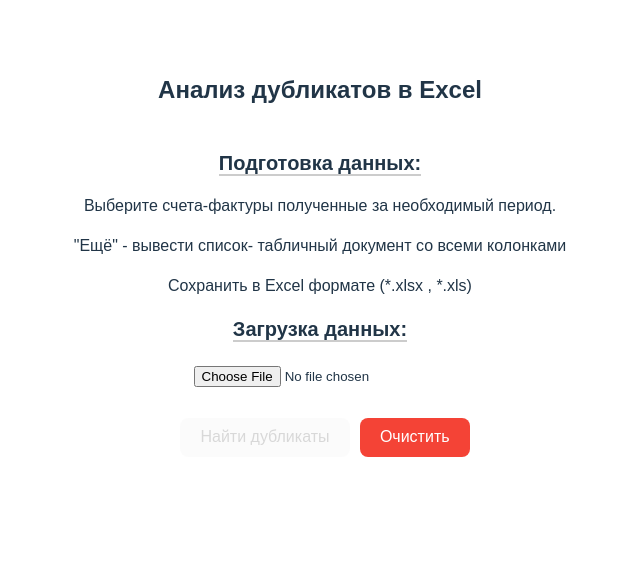
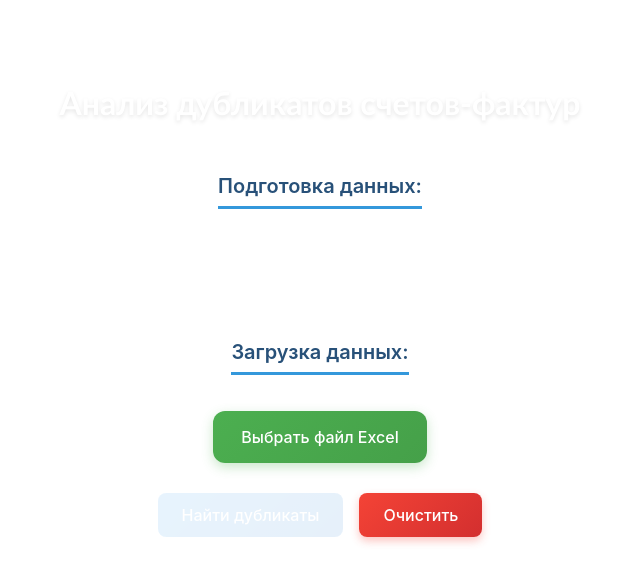
Before and after one commit to Yogurt7v/CheckRepeat, a React (Vite) app: page / in a window 1280 px wide. Shown: the top 584 px of the page, without its empty margins (320-960 px from the left). Built offline with nearby package versions, Linux system fonts and the light colour scheme.

Commit message:
деплой. и описание

```diff
--- a/src/App.css
+++ b/src/App.css
@@ -52,3 +52,297 @@ button:disabled:hover {
 button {
   cursor: pointer;
 }
+
+/* App container */
+.app-container {
+  padding: 20px;
+  font-family: 'Inter', -apple-system, BlinkMacSystemFont, 'Segoe UI', Roboto, sans-serif;
+  min-height: 100vh;
+  color: white;
+}
+
+/* Instruction styles */
+.instruction-container {
+  padding: 24px;
+  margin-bottom: 20px;
+  backdrop-filter: blur(10px);
+}
+
+.instruction-title {
+  font-size: 20px;
+  font-weight: 600;
+  border-bottom: 3px solid #3498db;
+  padding-bottom: 8px;
+  margin-bottom: 16px;
+  color: #285179;
+}
+
+/* Form styles */
+.form-section {
+  margin-bottom: 20px;
+}
+
+.file-input-container {
+  margin-bottom: 30px;
+}
+
+.file-input-hidden {
+  display: none;
+}
+
+/* Button styles */
+.file-upload-label {
+  display: inline-block;
+  padding: 14px 28px;
+  background: linear-gradient(135deg, #4caf50, #45a049);
+  color: white;
+  border-radius: 12px;
+  cursor: pointer;
+  font-size: 16px;
+  font-weight: 500;
+  transition: all 0.3s ease;
+  box-shadow: 0 4px 12px rgba(76, 175, 80, 0.3);
+  border: none;
+  text-align: center;
+}
+
+.file-upload-label:hover {
+  background: linear-gradient(135deg, #45a049, #3d8b40);
+  transform: translateY(-3px);
+  box-shadow: 0 8px 20px rgba(76, 175, 80, 0.4);
+}
+
+.btn-primary {
+  padding: 12px 24px;
+  background: linear-gradient(135deg, #2196f3, #1976d2);
+  color: white;
+  border: none;
+  border-radius: 8px;
+  cursor: pointer;
+  font-size: 16px;
+  font-weight: 500;
+  transition: all 0.3s ease;
+  box-shadow: 0 4px 8px rgba(33, 150, 243, 0.3);
+}
+
+.btn-primary:hover:not(:disabled) {
+  background: linear-gradient(135deg, #1976d2, #1565c0);
+  transform: translateY(-2px);
+  box-shadow: 0 6px 12px rgba(33, 150, 243, 0.4);
+}
+
+.btn-primary:disabled {
+  cursor: not-allowed;
+  background: linear-gradient(135deg, #2196f3, #1976d2);
+  opacity: 0.1;
+  box-shadow: none;
+  transform: none;
+}
+
+.btn-danger {
+  padding: 12px 24px;
+  background: linear-gradient(135deg, #f44336, #d32f2f);
+  color: white;
+  border: none;
+  border-radius: 8px;
+  cursor: pointer;
+  font-size: 16px;
+  font-weight: 500;
+  transition: all 0.3s ease;
+  box-shadow: 0 4px 8px rgba(244, 67, 54, 0.3);
+}
+
+.btn-danger:hover {
+  background: linear-gradient(135deg, #d32f2f, #b71c1c);
+  transform: translateY(-2px);
+  box-shadow: 0 6px 12px rgba(244, 67, 54, 0.4);
+}
+
+.btn-secondary,
+.btn-sticky {
+  padding: 10px 20px;
+  background: linear-gradient(135deg, #607d8b, #455a64);
+  color: white;
+  border: none;
+  border-radius: 8px;
+  cursor: pointer;
+  font-size: 14px;
+  font-weight: 500;
+  transition: all 0.3s ease;
+  box-shadow: 0 4px 8px rgba(96, 125, 139, 0.3);
+  position: fixed;
+  bottom: 20px;
+  right: 20px;
+}
+
+.btn-secondary:hover,
+.btn-sticky:hover {
+  background: linear-gradient(135deg, #455a64, #37474f);
+  transform: translateY(-2px);
+  box-shadow: 0 6px 12px rgba(96, 125, 139, 0.4);
+}
+
+/* Section styles */
+.duplicates-section {
+  margin-top: 40px;
+  background: rgba(255, 255, 255, 0.95);
+  border-radius: 16px;
+  padding: 24px;
+  box-shadow: 0 8px 32px rgba(0, 0, 0, 0.1);
+  backdrop-filter: blur(10px);
+}
+
+.section-header {
+  font-size: 24px;
+  font-weight: 600;
+  color: #2c3e50;
+  margin-bottom: 16px;
+  padding-bottom: 8px;
+}
+
+.filter-container {
+  display: flex;
+  align-items: center;
+  justify-content: space-between;
+  gap: 16px;
+  margin-bottom: 16px;
+  padding: 16px;
+  background: rgba(248, 249, 250, 0.8);
+  border-radius: 12px;
+  border: 1px solid rgba(0, 0, 0, 0.1);
+}
+
+.section-title {
+  margin: 0;
+  font-size: 20px;
+  font-weight: 600;
+  color: #34495e;
+}
+
+.filter-select {
+  padding: 8px 12px;
+  font-size: 14px;
+  border: 2px solid #bdc3c7;
+  border-radius: 8px;
+  background: white;
+  color: #2c3e50;
+  transition: all 0.3s ease;
+  min-width: 200px;
+}
+
+.filter-select:focus {
+  outline: none;
+  border-color: #3498db;
+  box-shadow: 0 0 0 3px rgba(52, 152, 219, 0.2);
+}
+
+/* Table styles */
+.modern-table {
+  width: 100%;
+  border-collapse: collapse;
+  border-radius: 12px;
+  overflow: hidden;
+  box-shadow: 0 4px 20px rgba(0, 0, 0, 0.1);
+  background: white;
+}
+
+.modern-table th {
+  background-color: #667eea;
+  color: white;
+  padding: 16px 12px;
+  text-align: center;
+  font-weight: 600;
+  font-size: 14px;
+  text-transform: uppercase;
+  letter-spacing: 0.5px;
+}
+
+.modern-table td {
+  padding: 12px;
+  border-bottom: 1px solid #ecf0f1;
+  font-size: 14px;
+  color: black;
+}
+
+.modern-table tr:nth-child(even) {
+  background: rgba(78, 156, 234, 0.127);
+}
+
+.modern-table tr:hover {
+  background: rgba(53, 150, 214, 0.325);
+  /* border: 2px solid #3498db; */
+  transition: background 0.2s ease;
+}
+
+.modern-table tr:last-child td {
+  border-bottom: none;
+}
+
+/* Message styles */
+.no-data-message {
+  text-align: center;
+  padding: 40px 20px;
+  color: #7f8c8d;
+  font-size: 16px;
+  background: rgba(255, 255, 255, 0.8);
+  border-radius: 12px;
+  border: 2px dashed #bdc3c7;
+}
+
+.main-title {
+  font-size: 32px;
+  font-weight: 700;
+  font-family: 'Gill Sans', 'Gill Sans MT', Calibri, 'Trebuchet MS', sans-serif;
+  color: white;
+  margin-bottom: 20px;
+  text-align: center;
+  text-shadow: 0 2px 4px rgba(0, 0, 0, 0.1);
+}
+
+.button-group {
+  display: flex;
+  justify-content: center;
+  margin: 0 auto;
+  gap: 16px;
+}
+
+.btn-sticky {
+  position: sticky;
+  bottom: 20px;
+  right: 20px;
+}
+
+/* Copied popup */
+.copied-popup {
+  position: fixed;
+  top: 20px;
+  right: 20px;
+  background: linear-gradient(135deg, #4caf50, #45a049);
+  color: white;
+  padding: 12px 24px;
+  border-radius: 12px;
+  box-shadow: 0 4px 20px rgba(76, 175, 80, 0.4);
+  font-weight: 600;
+  font-size: 14px;
+  z-index: 1000;
+  animation: fadeInOut 2s ease-in-out;
+}
+
+@keyframes fadeInOut {
+  0% {
+    opacity: 0;
+    transform: translateY(-10px);
+  }
+  10% {
+    opacity: 1;
+    transform: translateY(0);
+  }
+  90% {
+    opacity: 1;
+    transform: translateY(0);
+  }
+  100% {
+    opacity: 0;
+    transform: translateY(-10px);
+  }
+}
--- a/src/App.jsx
+++ b/src/App.jsx
@@ -12,6 +12,7 @@ const App = () => {
     []
   );
   const [duplicatesBySumOnly, setDuplicatesBySumOnly] = useState([]);
+  const [showCopiedPopup, setShowCopiedPopup] = useState(false);
 
   // Фильтры
   const [
@@ -55,6 +56,23 @@ const App = () => {
     if (upPageRef.current) {
       upPageRef.current.scrollIntoView({ behavior: 'smooth' });
     }
+  };
+
+  const handleCellClick = (e) => {
+    e.stopPropagation();
+    const text = e.target.textContent || '';
+    navigator.clipboard.writeText(text).catch((err) => {
+      console.error('Ошибка копирования:', err);
+    });
+
+    const originalBg = e.target.style.backgroundColor;
+    e.target.style.backgroundColor = '#d1ecf1';
+    setTimeout(() => {
+      e.target.style.backgroundColor = originalBg;
+    }, 200);
+
+    setShowCopiedPopup(true);
+    setTimeout(() => setShowCopiedPopup(false), 2000);
   };
 
   // === Поиск дубликатов ===
@@ -141,69 +159,68 @@ const App = () => {
     : duplicatesBySumOnly;
 
   return (
-    <div style={{ padding: '20px', fontFamily: 'sans-serif' }} ref={upPageRef}>
-      <h2>Анализ дубликатов в Excel</h2>
+    <div className="app-container" ref={upPageRef}>
+      <h2 className="main-title">Анализ дубликатов счетов-фактур</h2>
 
       {data.length <= 0 && <Instruction />}
 
-      <div style={{ marginBottom: '15px' }}>
-        <div style={{ marginBottom: '30px' }}>
+      <div className="form-section">
+        <div className="file-input-container">
+          <label htmlFor="file-upload" className="file-upload-label">
+            Выбрать файл Excel
+          </label>
           <input
+            id="file-upload"
             ref={fileInputRef}
             type="file"
             accept=".xlsx,.xls"
             onChange={handleFileChange}
+            className="file-input-hidden"
           />
         </div>
+        <div className="button-group">
           <button
             onClick={handleCheck}
             disabled={data.length <= 0}
-          style={{ marginLeft: '10px', marginRight: '10px' }}
+            className="btn-primary"
           >
             Найти дубликаты
           </button>
-        <button
-          onClick={handleClear}
-          style={{ backgroundColor: '#f44336', color: 'white' }}
-        >
+          <button onClick={handleClear} className="btn-danger">
             Очистить
           </button>
+        </div>
       </div>
 
       {/* Дубли по Сумма + Номер */}
       {duplicatesBySumAndNumber.length > 0 && (
-        <div style={{ marginTop: '30px' }}>
-          <h3>Дубликаты по «Сумма + Номер» ({duplicatesBySumAndNumber.length})</h3>
-          <table
-            border="1"
-            cellPadding="6"
-            style={{ width: '100%', borderCollapse: 'collapse' }}
-          >
+        <div className="duplicates-section">
+          <h3 className="section-header">
+            Дубликаты по «Сумма + Номер» ({duplicatesBySumAndNumber.length})
+          </h3>
+          <table className="modern-table">
             <thead>
               <tr>
                 <th>Дата</th>
+                <th>Номер</th>
                 <th>Сумма</th>
-                <th>Номер</th>
                 <th>Контрагент</th>
               </tr>
             </thead>
-            <tbody>{duplicatesBySumAndNumber.map(renderRow)}</tbody>
+            <tbody>
+              {duplicatesBySumAndNumber.map((item, index) =>
+                renderRow(item, index, handleCellClick)
+              )}
+            </tbody>
           </table>
         </div>
       )}
 
       {/* Дубли по Сумма + Контрагент — с фильтром */}
       {duplicatesBySumCounterpartyDate.length > 0 && (
-        <div style={{ marginTop: '30px' }}>
-          <div
-            style={{
-              display: 'flex',
-              alignItems: 'center',
-              gap: '10px',
-              marginBottom: '10px',
-            }}
-          >
-            <h3 style={{ margin: 0 }}>
+        <div className="duplicates-section">
+          <div className="filter-container">
+            <h3 className="section-title">
               Дубликаты по «Дата + Сумма + Контрагент» (
               {duplicatesBySumCounterpartyDate.length})
             </h3>
@@ -212,7 +229,7 @@ const App = () => {
               onChange={(e) =>
                 setSelectedCounterpartyForSumCounterpartyDate(e.target.value)
               }
-              style={{ padding: '4px 8px', fontSize: '14px' }}
+              className="filter-select"
             >
               <option value="">— Все контрагенты —</option>
               {uniqueCounterpartiesSumCp.map((counterparty) => (
@@ -224,45 +241,38 @@ const App = () => {
           </div>
 
           {filteredSumCounterparty.length > 0 ? (
-            <table
-              border="1"
-              cellPadding="6"
-              style={{ width: '100%', borderCollapse: 'collapse' }}
-            >
+            <table className="modern-table">
               <thead>
                 <tr>
                   <th>Дата</th>
+                  <th>Номер</th>
                   <th>Сумма</th>
-                  <th>Номер</th>
                   <th>Контрагент</th>
                 </tr>
               </thead>
-              <tbody>{filteredSumCounterparty.map(renderRow)}</tbody>
+              <tbody>
+                {filteredSumCounterparty.map((item, index) =>
+                  renderRow(item, index, handleCellClick)
+                )}
+              </tbody>
             </table>
           ) : (
-            <p>Нет записей для выбранного контрагента.</p>
+            <p className="no-data-message">Нет записей для выбранного контрагента.</p>
           )}
         </div>
       )}
 
       {/* Дубли только по Сумма — с фильтром */}
       {duplicatesBySumOnly.length > 0 && (
-        <div style={{ marginTop: '30px' }}>
-          <div
-            style={{
-              display: 'flex',
-              alignItems: 'center',
-              gap: '10px',
-              marginBottom: '10px',
-            }}
-          >
-            <h3 style={{ margin: 0 }}>
+        <div className="duplicates-section">
+          <div className="filter-container">
+            <h3 className="section-title">
               Дубликаты только по «Сумма» ({duplicatesBySumOnly.length})
             </h3>
             <select
               value={selectedCounterpartyForSumOnly}
               onChange={(e) => setSelectedCounterpartyForSumOnly(e.target.value)}
-              style={{ padding: '4px 8px', fontSize: '14px' }}
+              className="filter-select"
             >
               <option value="">— Все контрагенты —</option>
               {uniqueCounterpartiesSumOnly.map((counterparty) => (
@@ -274,32 +284,31 @@ const App = () => {
           </div>
 
           {filteredSumOnly.length > 0 ? (
-            <table
-              border="1"
-              cellPadding="6"
-              style={{ width: '100%', borderCollapse: 'collapse' }}
-            >
+            <table className="modern-table">
               <thead>
                 <tr>
                   <th>Дата</th>
+                  <th>Номер</th>
                   <th>Сумма</th>
-                  <th>Номер</th>
                   <th>Контрагент</th>
                 </tr>
               </thead>
-              <tbody>{filteredSumOnly.map(renderRow)}</tbody>
+              <tbody>
+                {filteredSumOnly.map((item, index) =>
+                  renderRow(item, index, handleCellClick)
+                )}
+              </tbody>
             </table>
           ) : (
-            <p>Нет записей для выбранного контрагента.</p>
+            <p className="no-data-message">Нет записей для выбранного контрагента.</p>
           )}
-          <button
-            onClick={scrollToTop}
-            style={{ position: 'fixed', bottom: '20px', right: '20px' }}
-          >
+          <button onClick={scrollToTop} className="btn-sticky">
             Наверх
           </button>
         </div>
       )}
+
+      {showCopiedPopup && <div className="copied-popup">Скопировано</div>}
     </div>
   );
 };
--- a/src/Instruction.jsx
+++ b/src/Instruction.jsx
@@ -1,15 +1,11 @@
 export default function Instruction() {
   return (
-    <div style={{ padding: '20px', fontFamily: 'Arial, sans-serif' }}>
-      <strong style={{ fontSize: '20px', borderBottom: '2px solid #ccc' }}>
-        Подготовка данных:
-      </strong>
-      <p>Выберите счета-фактуры полученные за необходимый период.</p>
-      <p>"Ещё" - вывести список- табличный документ со всеми колонками</p>
+    <div className="instruction-container">
+      <strong className="instruction-title">Подготовка данных:</strong>
+      <p>Выберите в 1с счета-фактуры полученные за необходимый период.</p>
+      <p>"Ещё" - "Вывести список"- "Табличный документ" со всеми колонками</p>
       <p>Сохранить в Excel формате (*.xlsx , *.xls)</p>
-      <strong style={{ fontSize: '20px', borderBottom: '2px solid #ccc' }}>
-        Загрузка данных:
-      </strong>
+      <strong className="instruction-title">Загрузка данных:</strong>
     </div>
   );
 }
--- a/src/utils/renderRow.jsx
+++ b/src/utils/renderRow.jsx
@@ -1,12 +1,11 @@
-import { copyCellText } from './copyCellText';
 import { formatAmountDisplay } from './formatAmountDisplay';
 
-export const renderRow = (item, index) => (
+export const renderRow = (item, index, onCellClick) => (
   <tr key={`${item['Номер']}-${item['Сумма']}-${index}`}>
-    <td onClick={copyCellText}>{item['Дата']}</td>
-    <td onClick={copyCellText}>{item['Номер']}</td>
-    <td onClick={copyCellText}>{formatAmountDisplay(item['Сумма'])}</td>
-    <td onClick={copyCellText}>{item['Контрагент']}</td>
+    <td onClick={onCellClick}>{item['Дата']}</td>
+    <td onClick={onCellClick}>{item['Номер']}</td>
+    <td onClick={onCellClick}>{formatAmountDisplay(item['Сумма'])}</td>
+    <td onClick={onCellClick}>{item['Контрагент']}</td>
   </tr>
 );
 
```
Also changed, not shown: 1 other file (tests, documents, lock files or other folders). Lines whose indentation alone changed are shown as unchanged.
